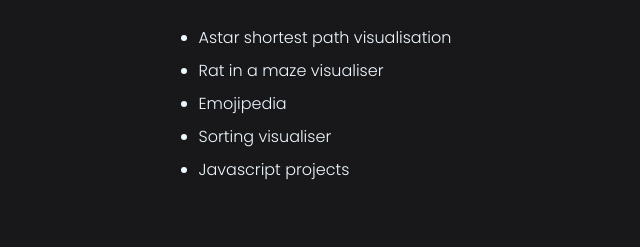
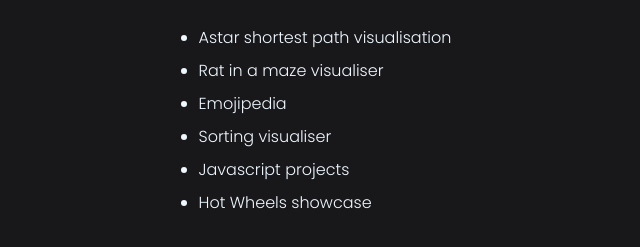
Before and after one commit to prtvi/prtvi.github.io, a plain HTML site: page allprojects.html in a window 1280 px wide. Shown: the part 163-410 px from the top of the page, without its empty margins (315-955 px from the left). Drawn offline with Linux system fonts and the light colour scheme.

Commit message:
add hot wheels project

```diff
--- a/allprojects.html
+++ b/allprojects.html
@@ -49,6 +49,7 @@
 	<body>
 		<div class="content">
 			<h1>All of my projects</h1>
+
 			<ul>
 				<li>
 					<a
@@ -58,6 +59,7 @@
 						Astar shortest path visualisation
 					</a>
 				</li>
+
 				<li>
 					<a
 						href="https://rat-in-a-maze-visualisation.netlify.app/"
@@ -66,11 +68,13 @@
 						Rat in a maze visualiser
 					</a>
 				</li>
+
 				<li>
 					<a href="https://emojiipedia.netlify.app/" target="_blank">
 						Emojipedia
 					</a>
 				</li>
+
 				<li>
 					<a
 						href="https://prtvi.github.io/sorting-visualizer/"
@@ -79,6 +83,7 @@
 						Sorting visualiser
 					</a>
 				</li>
+
 				<li>
 					<a
 						href="https://prtvi.github.io/javascript-projects/"
@@ -87,6 +92,12 @@
 						Javascript projects
 					</a>
 				</li>
+
+				<li>
+					<a href="https://hotwheeeels.netlify.app/" target="_blank">
+						Hot Wheels showcase
+					</a>
+				</li>
 			</ul>
 		</div>
 	</body>
```
Also changed, not shown: feature.html (+1 -1 lines).
